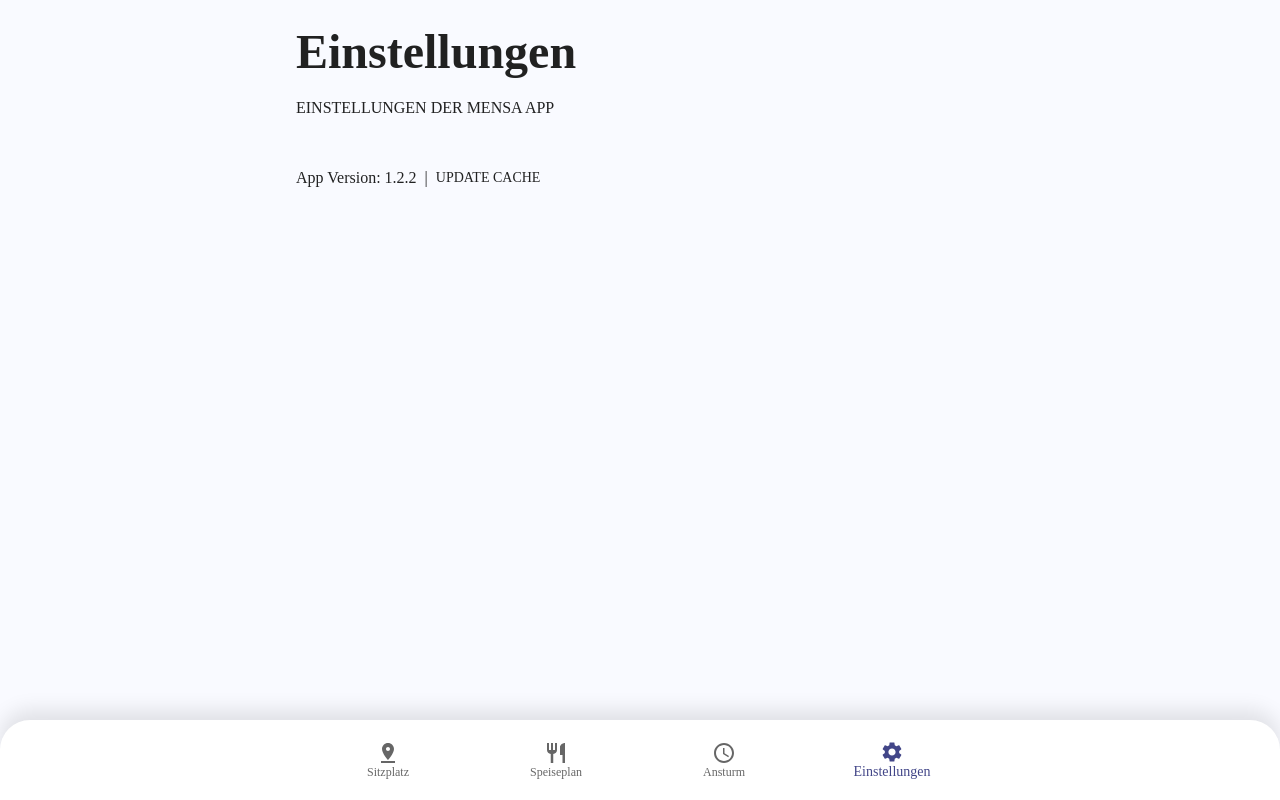
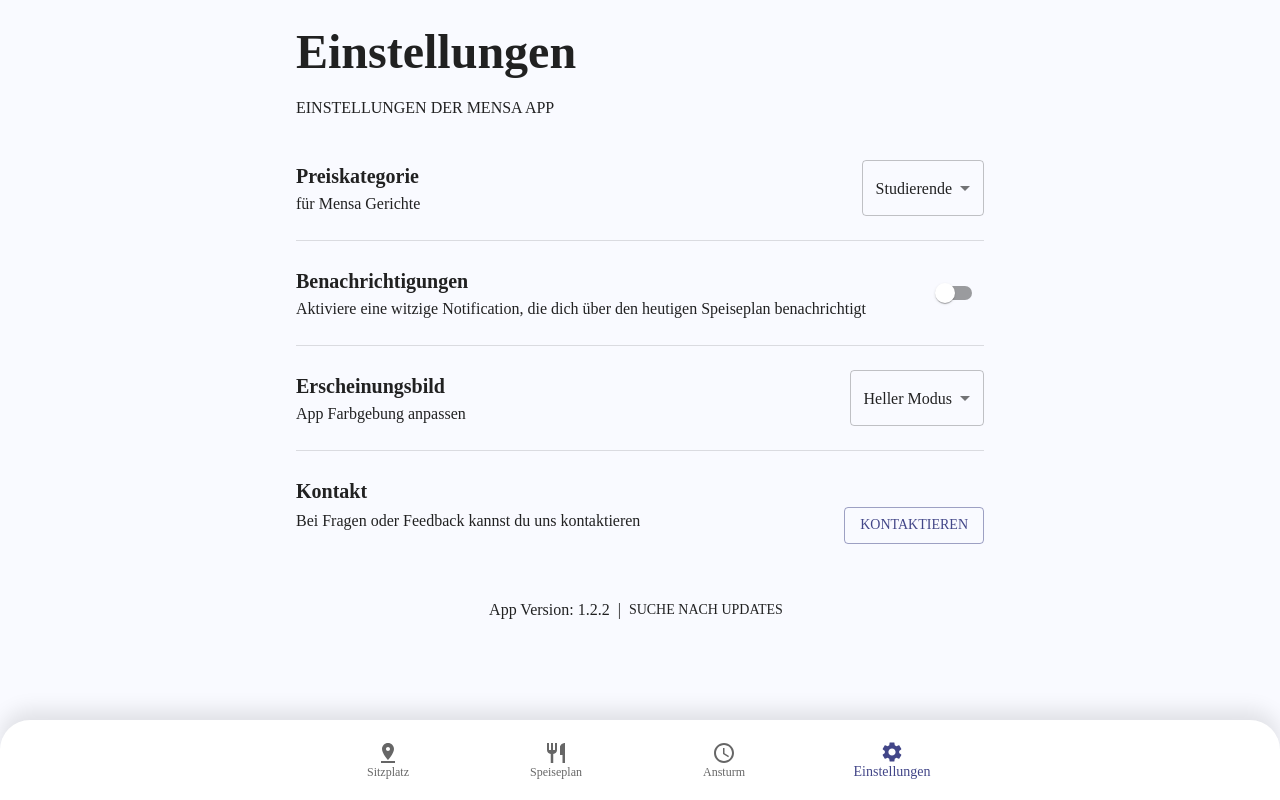
Before and after one commit to LinusHe/MensaPWA, a React (Create React App) app in the folder client/: page /settings in a window 1280 px wide. Built offline with nearby package versions, Linux system fonts and the light colour scheme.

Commit message:
feat: added settings layout

```diff
--- a/client/src/components/DishCard.js
+++ b/client/src/components/DishCard.js
@@ -1,4 +1,5 @@
 import React, { useState } from 'react';
+import { useSelector } from 'react-redux';
 import { Chip, Grid, Typography } from '@mui/material';
 import emptyPlate from '../assets/emptyPlate.png';
 import smoothieImage from '../assets/smoothies.png';
@@ -15,6 +16,7 @@ import DefaultIcon from 'mdi-material-ui/Food';
 
 const DishCard = ({ dishImage, category, title, chat_completion, prices, selections }) => {
     const [open, setOpen] = useState(false);
+    const selectedPriceType = useSelector(state => state.selectedPriceType);
 
     const selectionMap = {
         "fish/seafood": { color: "food.fishSeafood", label: "Fisch/Meeresfrüchte", icon: FishIcon },
@@ -98,7 +100,7 @@ const DishCard = ({ dishImage, category, title, chat_completion, prices, selecti
                     <Typography variant="body" fontWeight={'400'} color="primary">
                         {category}
                     </Typography>
-                    <Chip label={prices.student} size="small" style={{ backgroundColor: '#F2F4FF', color: "#202021", fontWeight: 500 }} />
+                    <Chip label={prices[selectedPriceType]} size="small" style={{ backgroundColor: '#F2F4FF', color: "#202021", fontWeight: 500 }} />
                 </Grid>
                 <Typography variant="h5" fontWeight={'500'} fontSize={'1.2rem'} sx={{ py: 0.5, mb: .5 }}>
                     {title}
--- a/client/src/components/DishDetail.js
+++ b/client/src/components/DishDetail.js
@@ -134,7 +134,7 @@ const DishDetail = ({ open, handleClose, dish, onDismiss }) => {
           {/* <Typography variant="body2">{dish.chat_completion}</Typography> */}
           {hasNutritionValues ? (
             <>
-              <Grid item xs={6} >
+              <Grid item xs={6} sx={{mb:2}}>
                 <Typography variant="h3" fontWeight={'500'} fontSize={'1rem'} sx={{ mb: 2 }}>
                   Nährwertschätzung
                 </Typography>
--- a/client/src/components/Settings.js
+++ b/client/src/components/Settings.js
@@ -1,13 +1,44 @@
 import React from 'react'
-import { Grid } from '@mui/material';
-import Typography from '@mui/material/Typography';
-import Button from '@mui/material/Button';
+import { useDispatch, useSelector } from 'react-redux';
+import { Divider, Grid, Typography, Button, Select, Switch, MenuItem, ToggleButtonGroup, ToggleButton, TextField } from '@mui/material';
 import { useSnackbar } from 'notistack';
 import packageJson from '../../package.json';
+import { debounce } from 'lodash';
 
 function Settings() {
+  const dispatch = useDispatch();
   const { enqueueSnackbar } = useSnackbar();
+
   const version = packageJson.version;
+
+  const selectedPriceType = useSelector(state => state.selectedPriceType);
+  const notificationsEnabled = useSelector(state => state.notificationsEnabled);
+  const selectedDays = useSelector(state => state.selectedDays);
+  const notificationTime = useSelector(state => state.notificationTime);
+  const appearance = useSelector(state => state.appearance);
+
+
+
+  const handlePriceTypeChange = (event) => {
+    dispatch({ type: 'SET_PRICE_TYPE', payload: event.target.value });
+  };
+
+  const handleNotificationsToggle = (event) => {
+    dispatch({ type: 'SET_NOTIFICATIONS_ENABLED', payload: event.target.checked });
+  };
+
+  const handleDaysChange = (event, newDays) => {
+    dispatch({ type: 'SET_SELECTED_DAYS', payload: newDays });
+  };
+
+  const handleTimeChange = (event) => {
+    console.log("changed", event.target.value)
+    dispatch({ type: 'SET_NOTIFICATION_TIME', payload: event.target.value });
+  };
+
+  const handleAppearance = (event) => {
+    dispatch({ type: 'SET_APPEARANCE', payload: event.target.value });
+  };
 
   const updateCache = () => {
     if ("serviceWorker" in navigator) {
@@ -38,23 +69,175 @@ function Settings() {
       alignItems="flex-start"
       rowSpacing={0}
       columnSpacing={0}
-      sx={{ p: 2, width: '100%', maxWidth: '720px', mx: 'auto' }}
+      className='fullHeight'
+      sx={{ overflow: 'hidden', width: '100%', maxWidth: '720px', mx: 'auto' }}
     >
+      <Grid item xs={12} sx={{ p: 2 }}>
         <Grid item xs={12}>
           <Typography variant="screenHeading">
             Einstellungen
           </Typography>
         </Grid>
-      <Grid item xs={12} sx={{ mb: 3 }}>
+        <Grid item xs={12} sx={{ mb: 2 }}>
           <Typography variant="p" fontWeight="regular" textTransform="uppercase">
             Einstellungen der Mensa App
           </Typography>
         </Grid>
-      {/* <Button variant="contained" onClick={subscribeToPush}>
-        Subscribe to Notifications
-      </Button> */}
+      </Grid>
 
-      <Grid item xs={12} textAlign={"left"} sx={{ pt: 2, display: 'flex', flexDirection: 'row', justifyContent: 'left', alignItems: 'center' }}>
+      <Grid item xs={12} sx={{ overflow: 'auto', px:2, maxHeight: 'calc(100vh - 144px)' }}>
+        <Grid item xs={12} textAlign={"left"}>
+          <Grid container direction="row" justifyContent="center" alignItems="center">
+            <Grid item xs={6}>
+              <Grid container direction="column" alignItems="left">
+                <Grid item>
+                  <Typography variant="h6" fontWeight="bold" sx={{ pt: 1 }}>
+                    Preiskategorie
+                  </Typography>
+                </Grid>
+                <Grid item>
+                  <Typography variant="body1" sx={{ pb: 1 }}>
+                    für Mensa Gerichte
+                  </Typography>
+                </Grid>
+              </Grid>
+            </Grid>
+            <Grid item xs={6}>
+              <Grid container justifyContent="flex-end">
+                <Select value={selectedPriceType} onChange={handlePriceTypeChange}>
+                  <MenuItem value="student">Studierende</MenuItem>
+                  <MenuItem value="employee">Angestellte</MenuItem>
+                  <MenuItem value="guest">Besucher</MenuItem>
+                </Select>
+              </Grid>
+            </Grid>
+          </Grid>
+        </Grid>
+
+        <Grid item xs={12} sx={{ my: 2 }}>
+          <Divider />
+        </Grid>
+
+        <Grid item xs={12} textAlign={"left"}>
+          <Grid container direction="row" alignItems="center" justifyContent={'space-between'} flexWrap={'nowrap'}>
+            <Grid item>
+              <Grid container direction="column" alignItems="left">
+                <Grid item>
+                  <Typography variant="h6" fontWeight="bold" sx={{ pt: 1 }}>
+                    Benachrichtigungen
+                  </Typography>
+                </Grid>
+                <Grid item>
+                  <Typography variant="body1" sx={{ pb: 1 }}>
+                    Aktiviere eine witzige Notification, die dich über den heutigen Speiseplan benachrichtigt
+                  </Typography>
+                </Grid>
+              </Grid>
+            </Grid>
+            <Grid item justifyContent="flex-end" sx={{ pl: 2 }}>
+              <Switch checked={notificationsEnabled} onChange={handleNotificationsToggle} />
+            </Grid>
+          </Grid>
+
+          {notificationsEnabled && (
+            <Grid item>
+              <Grid item>
+                <Typography variant="body1" fontStyle="italic">
+                  Wann möchtest du benachrichtigt werden?
+                </Typography>
+                <Grid item>
+                  <Grid container direction="row" alignItems="center" justifyContent="space-between" >
+                    <Grid item>
+                      <ToggleButtonGroup value={selectedDays} onChange={handleDaysChange} sx={{ pr: 1 }}>
+                        <ToggleButton value="Mo" color="primary">Mo</ToggleButton>
+                        <ToggleButton value="Di" color="primary">Di</ToggleButton>
+                        <ToggleButton value="Mi" color="primary">Mi</ToggleButton>
+                        <ToggleButton value="Do" color="primary">Do</ToggleButton>
+                        <ToggleButton value="Fr" color="primary">Fr</ToggleButton>
+                      </ToggleButtonGroup>
+                    </Grid>
+                    <Grid item>
+                      <TextField
+                        sx={{ pt: 1 }}
+                        id="time"
+                        type="time"
+                        InputLabelProps={{
+                          shrink: true,
+                        }}
+                        onChange={handleTimeChange}
+                        value={notificationTime}
+                      />
+                    </Grid>
+                  </Grid>
+                </Grid>
+              </Grid>
+            </Grid>
+          )}
+        </Grid>
+
+        <Grid item xs={12} sx={{ my: 2 }}>
+          <Divider />
+        </Grid>
+
+        <Grid item xs={12} textAlign={"left"} >
+          <Grid container direction="row" alignItems="center" justifyContent="space-between">
+            <Grid item >
+              <Grid container direction="column" alignItems="left">
+                <Grid item>
+                  <Typography variant="h6" fontWeight="bold" sx={{ pt: 1 }}>
+                    Erscheinungsbild
+                  </Typography>
+                </Grid>
+                <Grid item>
+                  <Typography variant="body1" sx={{ pb: 1 }}>
+                    App Farbgebung anpassen
+                  </Typography>
+                </Grid>
+              </Grid>
+            </Grid>
+            <Grid item >
+              <Grid container justifyContent="flex-end">
+                <Select value={appearance} onChange={handleAppearance}>
+                  <MenuItem value="light">Heller Modus</MenuItem>
+                  <MenuItem value="dark">Dunkler Modus</MenuItem>
+                  <MenuItem value="system">Systemstandard</MenuItem>
+                </Select>
+              </Grid>
+            </Grid>
+          </Grid>
+        </Grid>
+
+        <Grid item xs={12} sx={{ my: 2 }}>
+          <Divider />
+        </Grid>
+
+        <Grid item xs={12} textAlign={"left"}>
+          <Typography variant="h6" fontWeight="bold" sx={{ pt: 1 }}>
+            Kontakt
+          </Typography>
+          <Grid container direction="row" alignItems="center" justifyContent={'space-between'} flexWrap={'nowrap'}>
+            <Grid item>
+              <Grid container direction="column" alignItems="left">
+                <Grid item>
+
+                </Grid>
+                <Grid item>
+                  <Typography variant="body1" sx={{ pb: 1 }}>
+                    Bei Fragen oder Feedback kannst du uns kontaktieren
+                  </Typography>
+                </Grid>
+              </Grid>
+            </Grid>
+            <Grid item>
+              <Button variant="outlined" color="primary" href="mailto:mensa@heylinus.de" sx={{ ml: 2 }}>
+                Kontaktieren
+              </Button>
+            </Grid>
+          </Grid>
+        </Grid>
+
+
+        <Grid item xs={12} textAlign={"center"} sx={{ pt: 6, pb: 25, display: 'flex', flexDirection: 'row', justifyContent: 'center', alignItems: 'center' }}>
           <Typography variant="p" fontWeight="300" sx={{ pr: 1 }}>
             App Version: {version}
           </Typography>
@@ -62,10 +245,11 @@ function Settings() {
             |
           </Typography>
           <Button variant="text" style={{ color: 'rgba(0, 0, 0, 0.87)', fontWeight: '400' }} onClick={updateCache}>
-          Update Cache
+            Suche nach Updates
           </Button>
         </Grid>
       </Grid >
+    </Grid>
   )
 }
 
--- a/client/src/store.js
+++ b/client/src/store.js
@@ -1,13 +1,33 @@
 import { configureStore } from '@reduxjs/toolkit';
 
 const initialState = {
-  navBarHeight: 0
+  navBarHeight: 0,
+  selectedPriceType: localStorage.getItem('selectedPriceType') || 'student', // default value
+  notificationsEnabled: JSON.parse(localStorage.getItem('notificationsEnabled')) || false, // default value
+  selectedDays: JSON.parse(localStorage.getItem('selectedDays')) || ["Mo", "Di", "Mi", "Do", "Fr"], // default value
+  notificationTime: localStorage.getItem('notificationTime') || '11:00', // default value
+  appearance: localStorage.getItem('appearance') || 'light' // default value for appearance
 };
 
 function reducer(state = initialState, action) {
   switch (action.type) {
     case 'SET_NAVBAR_HEIGHT':
       return { ...state, navBarHeight: action.payload };
+    case 'SET_PRICE_TYPE':
+      localStorage.setItem('selectedPriceType', action.payload);
+      return { ...state, selectedPriceType: action.payload };
+    case 'SET_NOTIFICATIONS_ENABLED':
+      localStorage.setItem('notificationsEnabled', JSON.stringify(action.payload));
+      return { ...state, notificationsEnabled: action.payload };
+    case 'SET_SELECTED_DAYS':
+      localStorage.setItem('selectedDays', JSON.stringify(action.payload));
+      return { ...state, selectedDays: action.payload };
+    case 'SET_NOTIFICATION_TIME':
+      localStorage.setItem('notificationTime', action.payload);
+      return { ...state, notificationTime: action.payload };
+    case 'SET_APPEARANCE':
+      localStorage.setItem('appearance', action.payload);
+      return { ...state, appearance: action.payload };
     default:
       return state;
   }
```
Lines whose indentation alone changed are shown as unchanged.
